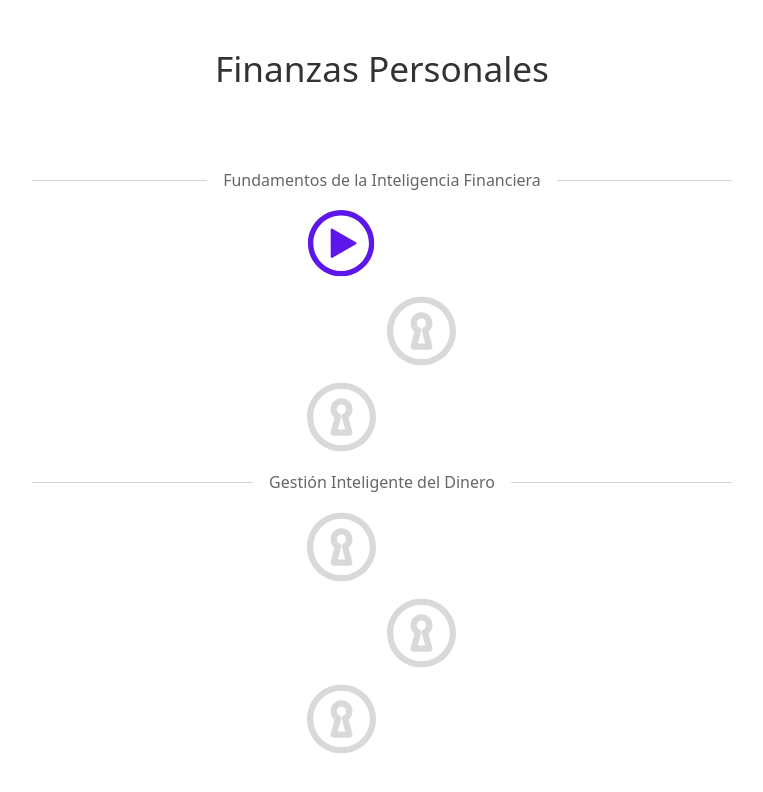
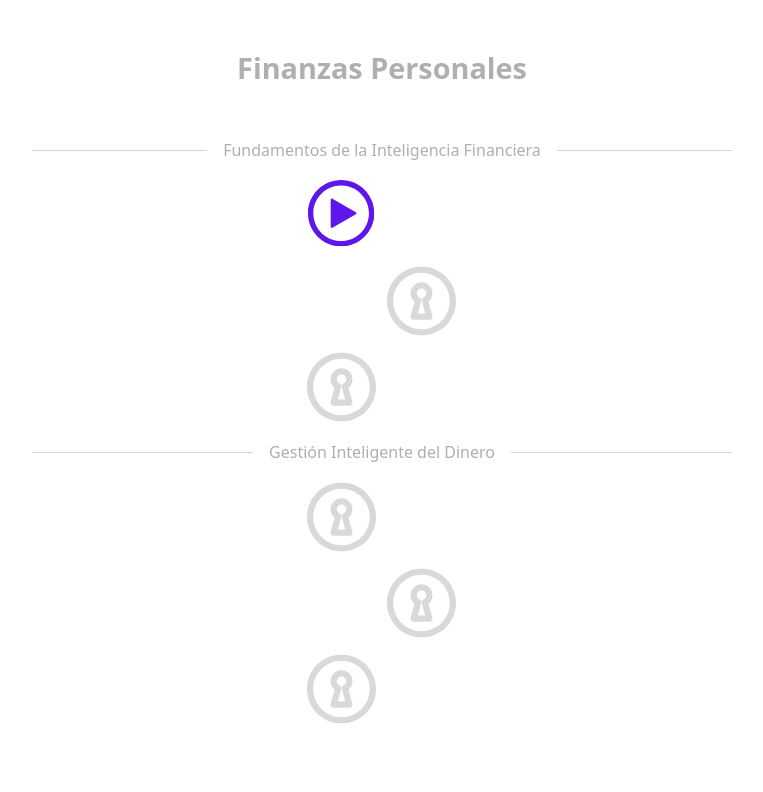
Before and after one commit to ElianaHuamani/miyo, a Vue app: page /journey in a window 1280 px wide. Shown: the top 792 px of the page, without its empty margins (258-1021 px from the left). Built offline with nearby package versions, Linux system fonts and the light colour scheme.

Commit message:
change titles journeypage

```diff
--- a/src/pages/JourneyPage.vue
+++ b/src/pages/JourneyPage.vue
@@ -167,15 +167,15 @@ export default defineComponent({
   justify-content: center;
   position: relative;
   width: 100%;
-  margin-bottom: 40px;
+  margin-bottom: 10px;
 }
 
 .title {
-  font-size: 2.2rem;
-  color: #333;
+  font-size: 1.8rem;
+  color: #afafaf;
   text-align: center;
   margin: 0 auto;
-  font-weight: 500;
+  font-weight: 800;
 }
 
 .modules-container {
@@ -203,7 +203,8 @@ export default defineComponent({
   position: relative;
   z-index: 10;
   font-size: 1rem;
-  color: #666;
+  color: #afafaf;
+  font-weight: 500;
 }
 
 /* Diseño en zigzag */
```
